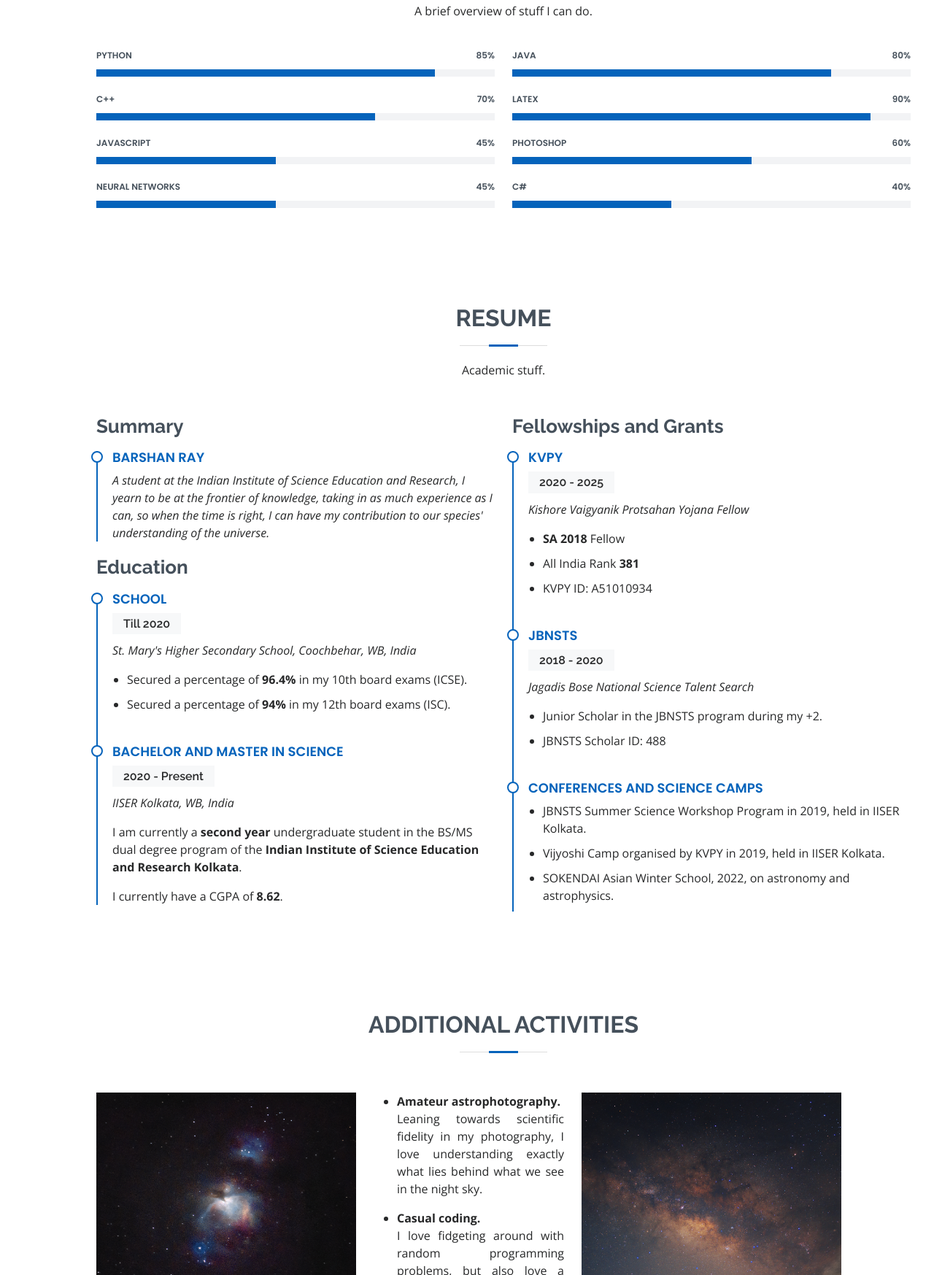
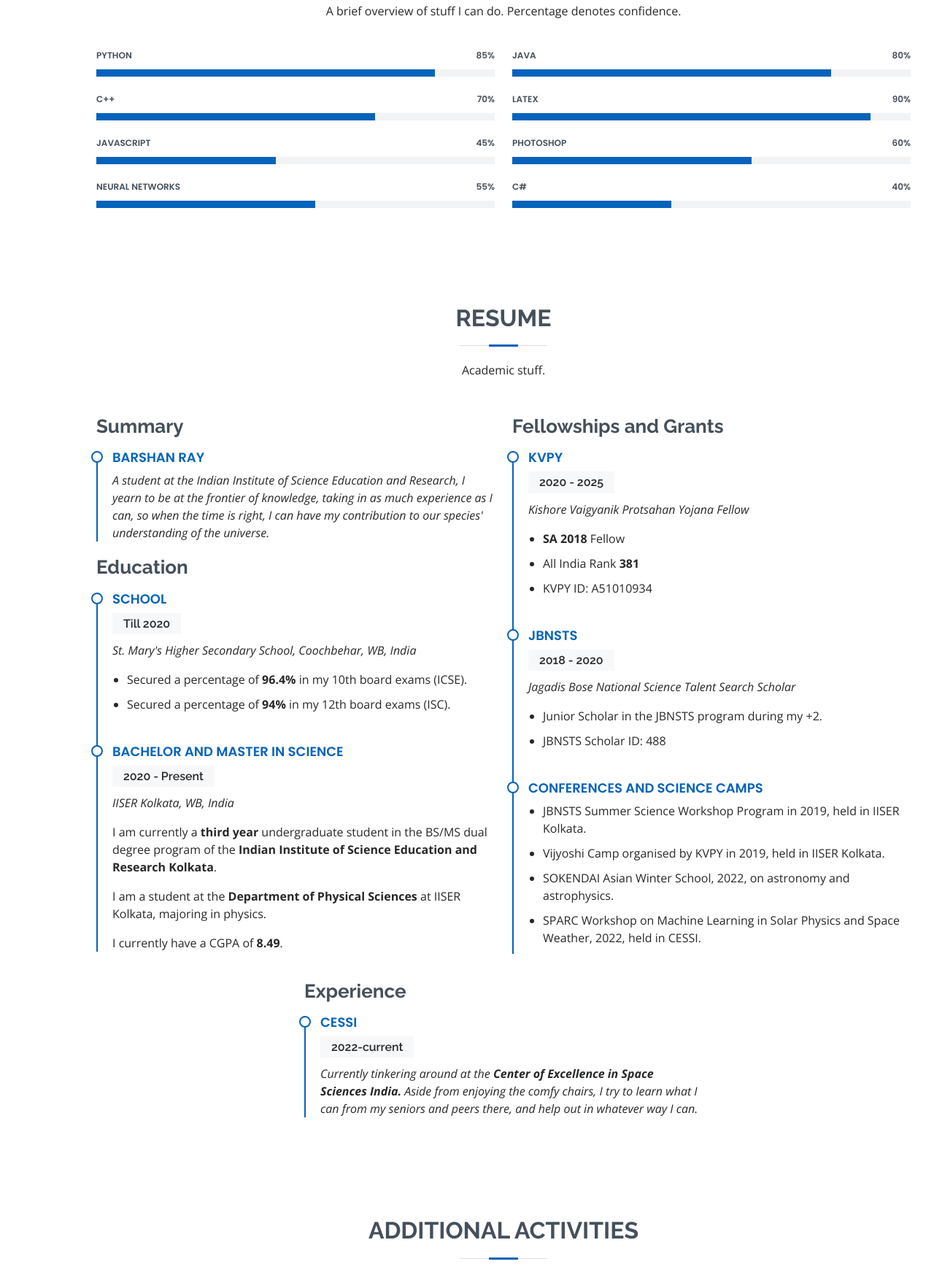
Before and after one commit to FugitiveDock282/CV_Website, a plain HTML site: page index.html in a window 1280 px wide. Shown: the part 1592-3339 px from the top of the page at 73% size. Drawn offline with nearby package versions, Linux system fonts and the light colour scheme.

Commit message:
Updated as of August 6, 2022.
Changed second year to third, updated CGPA :-1: , workshop list, experience at CESSI, and PDF resume.

```diff
--- a/index.html
+++ b/index.html
@@ -75,7 +75,7 @@
 
         <div class="section-title">
           <h2>About</h2>
-          <p>Currently enrolled in the BS/MS program at IISER Kolkata, I aspire to pursue a career in physical sciences. The broad subject of astrophysics appeals to me, with an admitted bias towards star formation and nebulae. I am looking for opportunities to gain more experience in the aforementioned subjects.</p>
+          <p>Currently enrolled in the BS/MS program at IISER Kolkata, I aspire to pursue a career in physical sciences. The broad subject of astrophysics appeals to me, with an admitted bias towards stellar physics and nebulae. I am looking for opportunities to gain more experience in the aforementioned subjects.</p>
         </div>
 
         <div class="row">
@@ -85,7 +85,7 @@
           <div class="col-lg-8 pt-4 pt-lg-0 content">
             <h3>Undergraduate Student.</h3>
             <p class="fst-italic">
-              Currently in my second year.
+              Currently in my third year.
             </p>
             <div class="row">
               <div class="col-lg-6">
@@ -97,7 +97,7 @@
               </div>
               <div class="col-lg-6">
                 <ul>
-                  <li><i class="bi bi-chevron-right"></i> <strong>Age:</strong> <span>19</span></li>
+                  <li><i class="bi bi-chevron-right"></i> <strong>Age:</strong> <span>20</span></li>
 				  <li><i class="bi bi-chevron-right"></i> <strong>Website:</strong> <span><a href="https://fugitivedock282.github.io/CV_Website/">fugitivedock282.github.io/CV_Website/</a></span></li>
                   <li><i class="bi bi-chevron-right"></i> <strong>Email:</strong> <span><a href="mailto: br20ms109@iiserkol.ac.in">br20ms109@iiserkol.ac.in</a></span></li>
                 </ul>
@@ -118,7 +118,7 @@
 
         <div class="section-title">
           <h2>Skills</h2>
-          <p>A brief overview of stuff I can do.</p>
+          <p>A brief overview of stuff I can do. Percentage denotes confidence.</p>
         </div>
 
         <div class="row skills-content">
@@ -147,9 +147,9 @@
             </div>
 
 			<div class="progress">
-              <span class="skill">Neural Networks <i class="val">45%</i></span>
+              <span class="skill">Neural Networks <i class="val">55%</i></span>
               <div class="progress-bar-wrap">
-                <div class="progress-bar" role="progressbar" aria-valuenow="45" aria-valuemin="0" aria-valuemax="100"></div>
+                <div class="progress-bar" role="progressbar" aria-valuenow="55" aria-valuemin="0" aria-valuemax="100"></div>
               </div>
             </div>
 
@@ -223,8 +223,9 @@
               <h4>Bachelor and Master in Science</h4>
               <h5>2020 - Present</h5>
               <p><em>IISER Kolkata, WB, India</em></p>
-              <p>I am currently a <strong>second year</strong> undergraduate student in the BS/MS dual degree program of the <strong>Indian Institute of Science Education and Research Kolkata</strong>.</p>
-			  <p>I currently have a CGPA of <strong>8.62</strong>.</p>
+              <p>I am currently a <strong>third year</strong> undergraduate student in the BS/MS dual degree program of the <strong>Indian Institute of Science Education and Research Kolkata</strong>.</p>
+			  <p>I am a student at the <strong>Department of Physical Sciences</strong> at IISER Kolkata, majoring in physics.</p>
+			  <p>I currently have a CGPA of <strong>8.49</strong>.</p>
             </div>
           </div>
           <div class="col-lg-6">
@@ -242,7 +243,7 @@
             <div class="resume-item">
               <h4>JBNSTS</h4>
               <h5>2018 - 2020</h5>
-              <p><em>Jagadis Bose National Science Talent Search</em></p>
+              <p><em>Jagadis Bose National Science Talent Search Scholar</em></p>
               <ul>
                 <li>Junior Scholar in the JBNSTS program during my +2.</li>
                 <li>JBNSTS Scholar ID: 488</li>
@@ -254,11 +255,19 @@
                 <li>JBNSTS Summer Science Workshop Program in 2019, held in IISER Kolkata.</li>
                 <li>Vijyoshi Camp organised by KVPY in 2019, held in IISER Kolkata.</li>
 				<li>SOKENDAI Asian Winter School, 2022, on astronomy and astrophysics.</li>
+				<li>SPARC Workshop on Machine Learning in Solar Physics and Space Weather, 2022, held in CESSI.</li>
               </ul>
             </div>
           </div>
-        </div>
-
+		  <div class="col-lg-6 offset-lg-3">
+			<h3 class="resume-title">Experience</h3>
+			<div class="resume-item">
+				<h4>CESSI</h4>
+				<h5>2022-current</h5>
+				<p><em> Currently tinkering around at the <strong>Center of Excellence in Space Sciences India.</strong> Aside from enjoying the comfy chairs, I try to learn what I can from my seniors and peers there, and help out in whatever way I can.</em></p>
+			</div>
+		  </div>
+		</div>
       </div>
     </section><!-- End Resume Section -->
 
```
Also changed, not shown: 1 other file.
